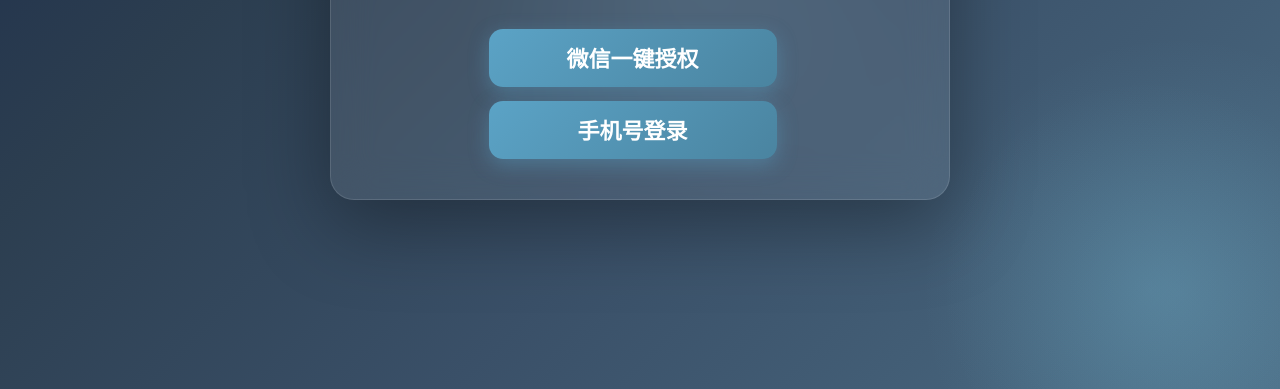
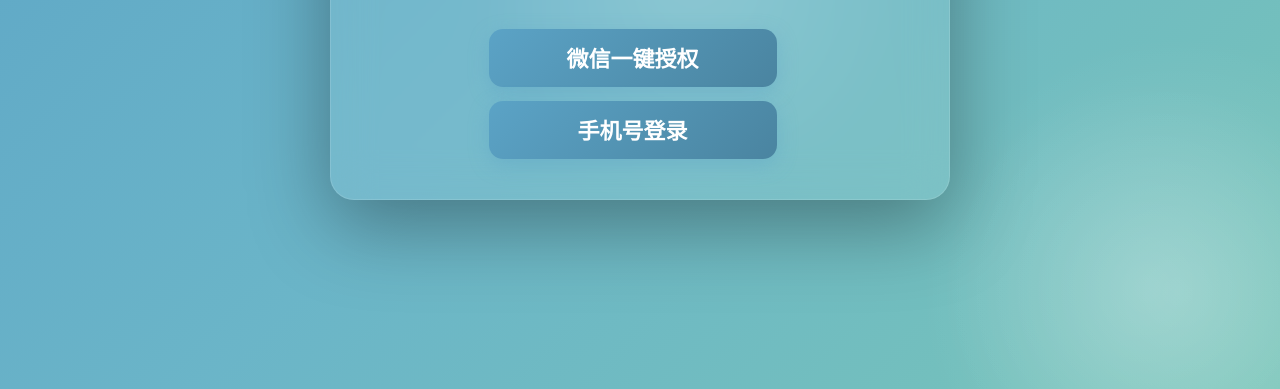
Before and after one commit to zastawnyvalli-star/yiyu-web, a plain HTML site: page index.html in a window 1280 px wide. Shown: the part 411-800 px from the top of the page. Drawn offline with Linux system fonts and the light colour scheme.

Commit message:
Use teal source login background

```diff
--- a/styles.css
+++ b/styles.css
@@ -1796,7 +1796,7 @@
 
 /* Source-code style auth page: animated dark gradient with centered glass card */
 body[data-active="auth"] {
-  background: linear-gradient(135deg, #1a2a4a 0%, #2c3e50 30%, #3a5068 60%, #4a6a82 100%);
+  background: linear-gradient(135deg, #5ba3c6 0%, #6bb5c8 48%, #77c4b8 100%);
 }
 
 body[data-active="auth"] #authView {
@@ -1808,10 +1808,10 @@
   padding: 32px 18px;
   overflow: hidden;
   background:
-    radial-gradient(circle at 8% 6%, rgba(91, 163, 198, .20), transparent 18rem),
-    radial-gradient(circle at 92% 88%, rgba(126, 200, 227, .18), transparent 16rem),
-    radial-gradient(circle at 54% 48%, rgba(137, 189, 213, .12), transparent 14rem),
-    linear-gradient(135deg, #1a2a4a 0%, #2c3e50 30%, #3a5068 60%, #4a6a82 100%);
+    radial-gradient(circle at 8% 6%, rgba(255,255,255,.20), transparent 18rem),
+    radial-gradient(circle at 92% 88%, rgba(255,255,255,.18), transparent 16rem),
+    radial-gradient(circle at 54% 48%, rgba(232, 250, 248, .18), transparent 14rem),
+    linear-gradient(135deg, #5ba3c6 0%, #6bb5c8 48%, #77c4b8 100%);
 }
 
 body[data-active="auth"] #authView::before,
@@ -1829,7 +1829,7 @@
   height: 520px;
   left: -120px;
   top: -130px;
-  background: radial-gradient(circle, rgba(91, 163, 198, .18), transparent 68%);
+  background: radial-gradient(circle, rgba(255,255,255,.18), transparent 68%);
 }
 
 body[data-active="auth"] #authView::after {
@@ -1837,7 +1837,7 @@
   height: 420px;
   right: -80px;
   bottom: -110px;
-  background: radial-gradient(circle, rgba(126, 200, 227, .16), transparent 70%);
+  background: radial-gradient(circle, rgba(255,255,255,.16), transparent 70%);
 }
 
 body[data-active="auth"] #authView .login-panel,
```
